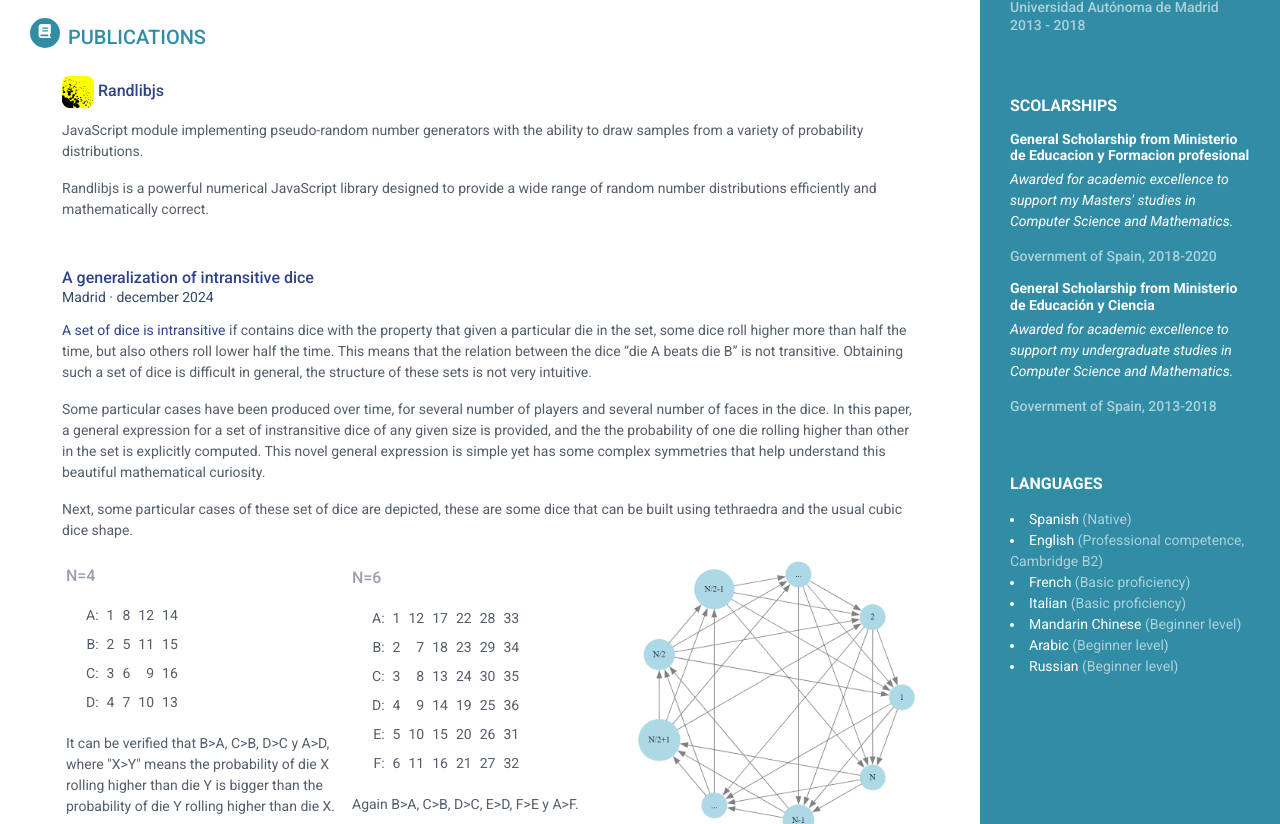
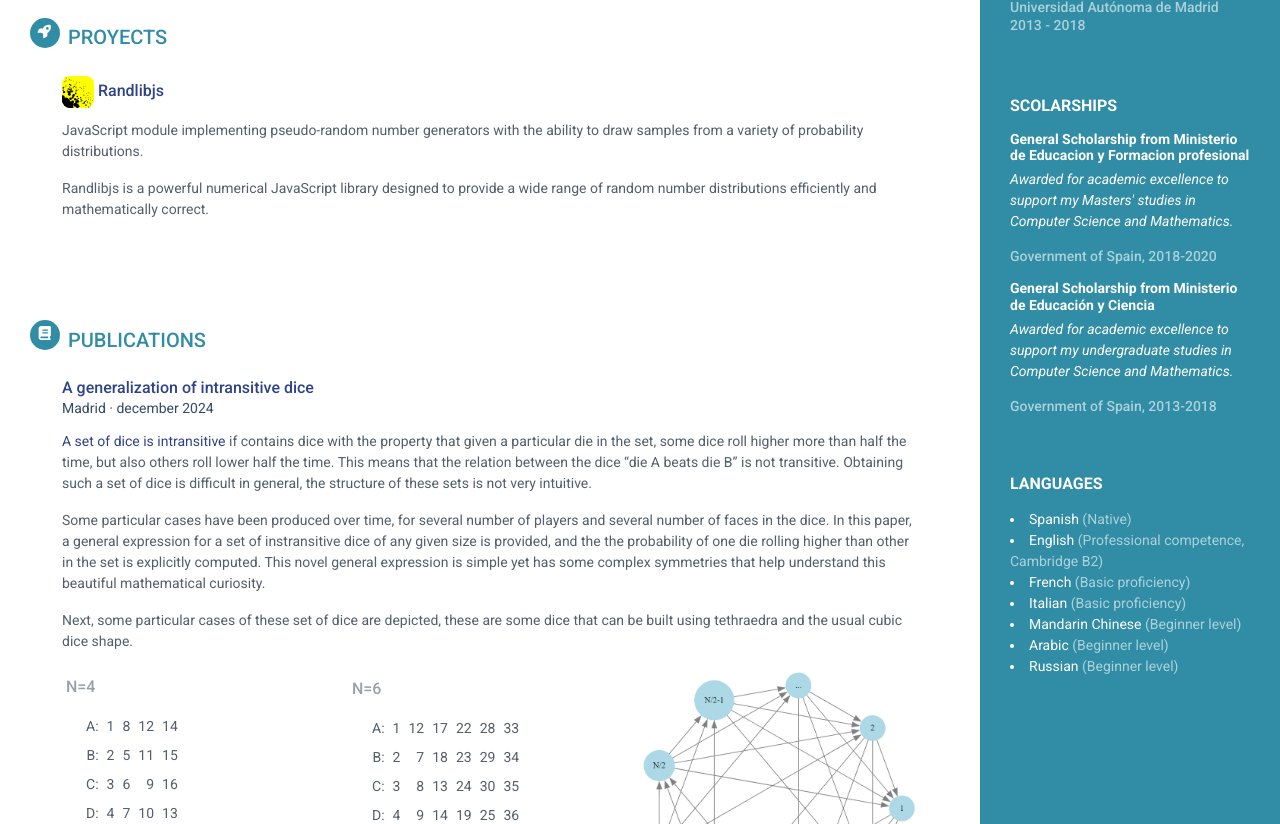
Before and after one commit to pereradrian/github.io, a plain HTML site: page index_en.html in a window 1280 px wide. Shown: the part 1232-2056 px from the top of the page. Drawn offline with nearby package versions, Linux system fonts and the light colour scheme.

Commit message:
Moved randlibjs in main page to projects section

```diff
--- a/index_en.html
+++ b/index_en.html
@@ -422,11 +422,10 @@
                     </ul>
                 </div>
             </section>
-            <!--//skills-section-->
-
+            <!-- Proyects section -->
             <section class="skills-section section">
                 <!--//item-->
-                <h2 class="section-title"><span class="icon-holder"><i class="fas fa-book"></i></span>Publications</h2>
+                <h2 class="section-title"><span class="icon-holder"><i class="fas fa-rocket"></i></span>Proyects</h2>
                 <div class="publications-container">
                     <div class="item">
                         <div class="meta">
@@ -447,6 +446,13 @@
                             </p>
                         </div>
                     </div>
+                </div>
+            </section>
+
+            <section class="skills-section section">
+                <!--//item-->
+                <h2 class="section-title"><span class="icon-holder"><i class="fas fa-book"></i></span>Publications</h2>
+                <div class="publications-container">
                     <div class="item">
                         <div class="meta">
                             <div class="upper-row">
```
Also changed, not shown: index_es.html (+10 -6 lines).
